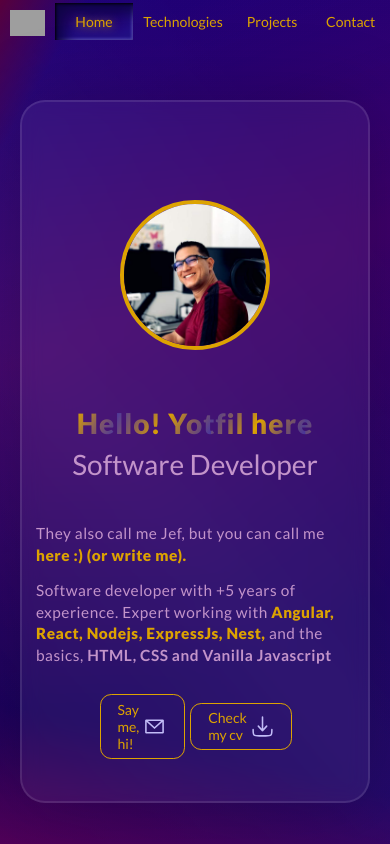
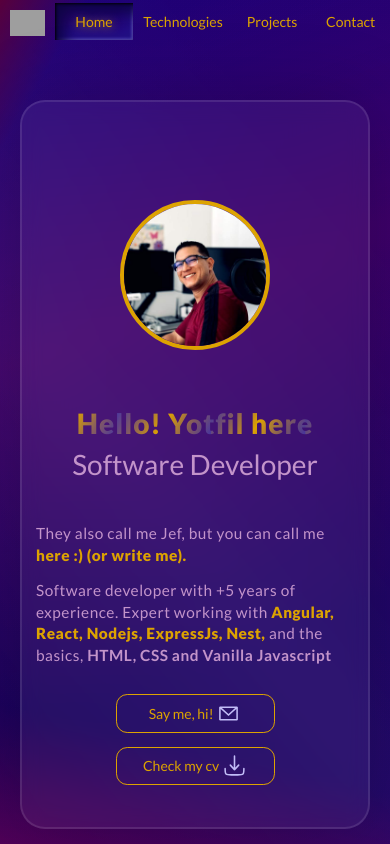
Before and after one commit to Yotfil/yotfil.dev, a Next.js app: page / in a window 390 px wide. Shown: the top 844 px of the page. Built offline with nearby package versions, Linux system fonts and the light colour scheme; grey boxes are pictures that could not be loaded.

Commit message:
se ajusta vista mobile

```diff
--- a/src/components/sections/home/contact/contact.module.css
+++ b/src/components/sections/home/contact/contact.module.css
@@ -1,9 +1,9 @@
 .container {
   display: flex;
-  justify-content: space-between;
+  justify-content: center;
   align-items: center;
-  gap: 0.4rem;
-  width: 60%;
+  gap: 1rem;
+  width: 100%;
   margin: 2rem auto 0;
 }
 .button {
@@ -35,6 +35,15 @@
   animation: expandedLines 0.5s forwards; /* Definir duración correctamente y usar "forwards" */
 }
 
+@media screen and (max-width: 768px) {
+  .container {
+    flex-direction: column;
+  }
+  .button {
+    width: 50%;
+  }
+}
+
 @keyframes buttonSelected {
   0% {
     box-shadow: 0 0 0 orange;
```
